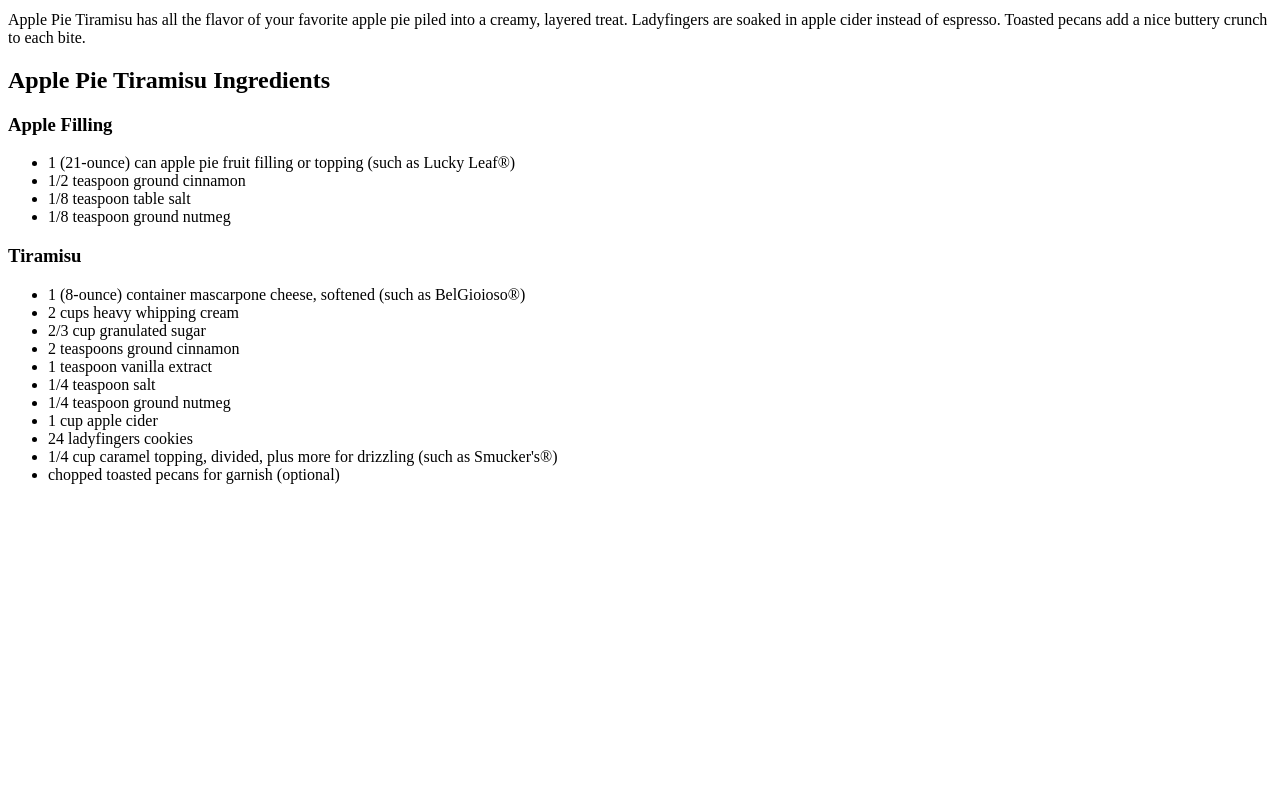
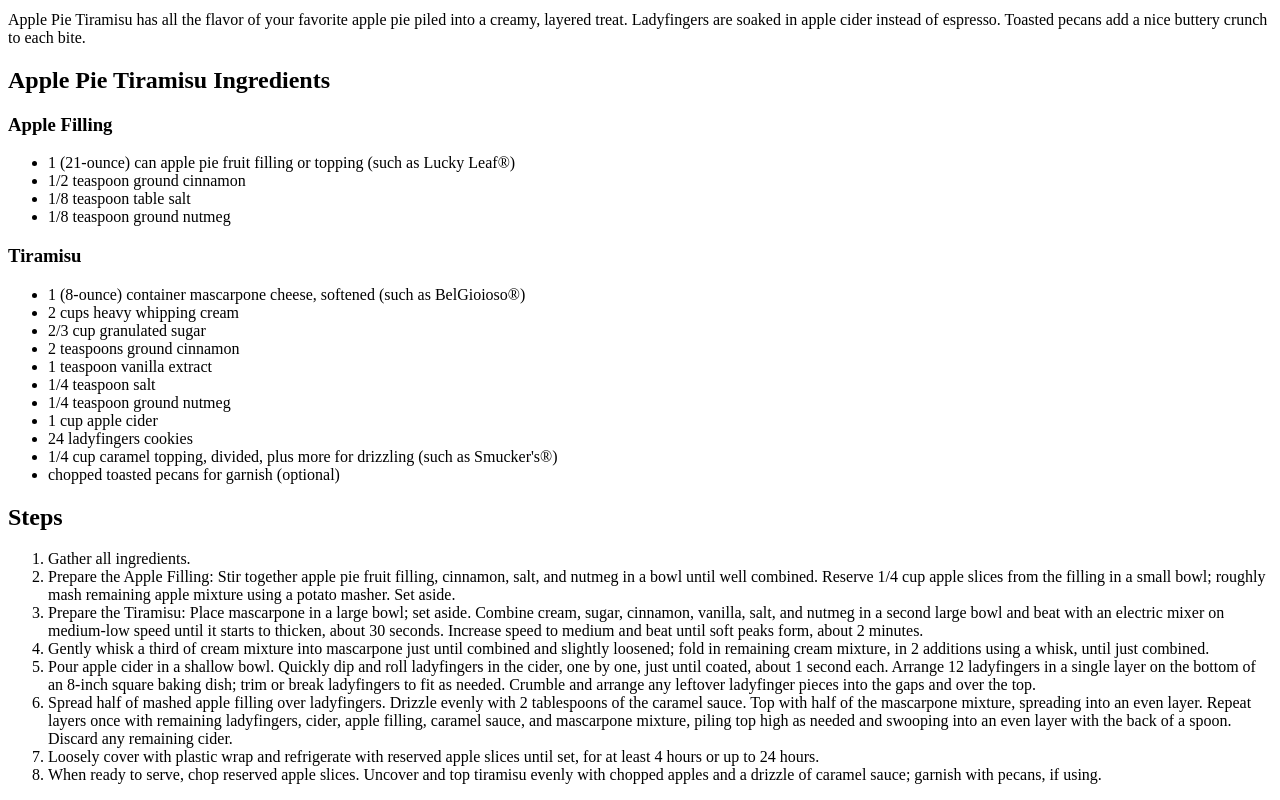
Before and after one commit to Eduard0AC/odin-recipes, a plain HTML site: page recipes/apple-pie-tiramisu.html in a window 1280 px wide. Shown: the part 702-1502 px from the top of the page. Before the commit the page ends 1202 px from the top, so only its background shows below. Drawn offline with Linux system fonts and the light colour scheme.

Commit message:
Finish Apple Pie Tiramisu recipes

```diff
--- a/recipes/apple-pie-tiramisu.html
+++ b/recipes/apple-pie-tiramisu.html
@@ -35,5 +35,16 @@
             <li>chopped toasted pecans for garnish (optional)</li>
         </ul>
 
+        <h2>Steps</h2>
+        <ol>
+            <li>Gather all ingredients.</li>
+            <li>Prepare the Apple Filling: Stir together apple pie fruit filling, cinnamon, salt, and nutmeg in a bowl until well combined. Reserve 1/4 cup apple slices from the filling in a small bowl; roughly mash remaining apple mixture using a potato masher. Set aside.</li>
+            <li>Prepare the Tiramisu: Place mascarpone in a large bowl; set aside.  Combine cream, sugar, cinnamon, vanilla, salt, and nutmeg in a second large bowl and beat with an electric mixer on medium-low speed until it starts to thicken, about 30 seconds. Increase speed to medium and beat until soft peaks form, about 2 minutes.</li>
+            <li>Gently whisk a third of cream mixture into mascarpone just until combined and slightly loosened; fold in remaining cream mixture, in 2 additions using a whisk, until just combined.</li>
+            <li>Pour apple cider in a shallow bowl. Quickly dip and roll ladyfingers in the cider, one by one, just until coated, about 1 second each. Arrange 12 ladyfingers in a single layer on the bottom of an 8-inch square baking dish; trim or break ladyfingers to fit as needed. Crumble and arrange any leftover ladyfinger pieces into the gaps and over the top. </li>
+            <li>Spread half of mashed apple filling over ladyfingers. Drizzle evenly with 2 tablespoons of the caramel sauce. Top with half of the mascarpone mixture, spreading into an even layer. Repeat layers once with remaining ladyfingers, cider, apple filling, caramel sauce, and mascarpone mixture, piling top high as needed and swooping into an even layer with the back of a spoon. Discard any remaining cider.</li>
+            <li>Loosely cover with plastic wrap and refrigerate with reserved apple slices until set, for at least 4 hours or up to 24 hours. </li>
+            <li>When ready to serve, chop reserved apple slices. Uncover and top tiramisu evenly with chopped apples and a drizzle of caramel sauce; garnish with pecans, if using.</li>
+        </ol>
     </body>
 </html>
```
